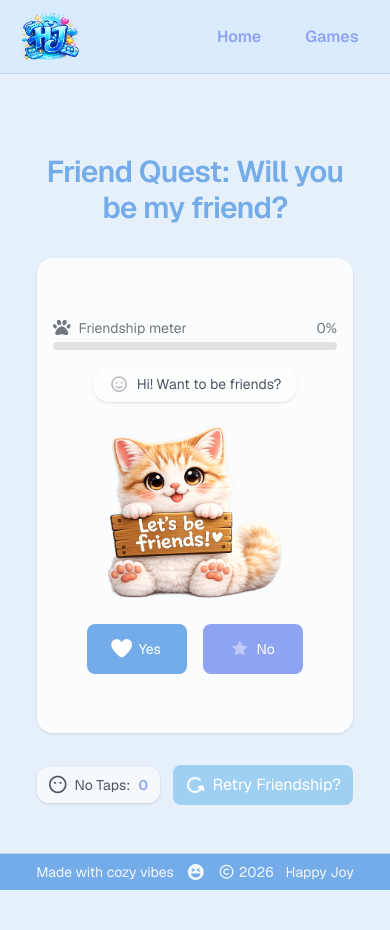
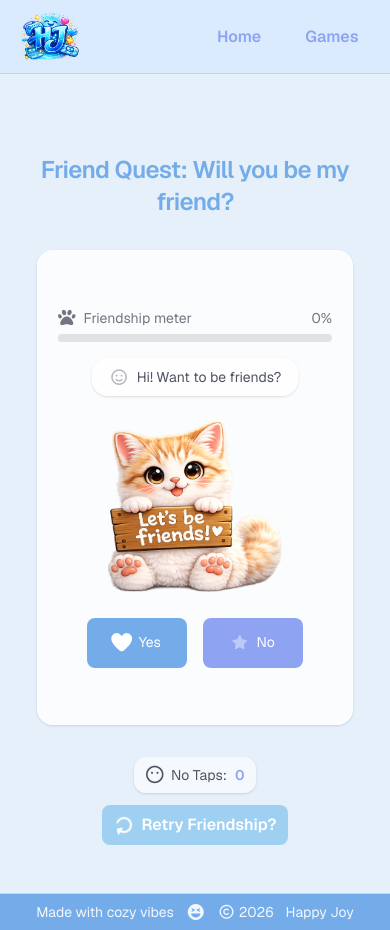
Before and after one commit to happy-joy-hj/happy-joy, a Next.js app: page /games/friend-quest in a window 390 px wide. Before the commit the page ends 890 px from the top, so only its background shows below. Built offline with nearby package versions, Linux system fonts and the light colour scheme.

Commit message:
Polish Friend Quest interface

```diff
--- a/src/app/games/friend-quest/page.tsx
+++ b/src/app/games/friend-quest/page.tsx
@@ -134,19 +134,21 @@ export default function Page() {
 
   return (
     <div className="container flex flex-col items-center justify-center gap-8 text-center md:gap-12">
-      <h2 className="text-primary">Friend Quest: Will you be my friend?</h2>
+      <h2 className="max-w-2xl text-2xl text-primary sm:text-3xl">
+        Friend Quest: Will you be my friend?
+      </h2>
 
       <section
         ref={sectionRef}
         onAnimationEnd={onAnimationEnd}
         className={[
-          "relative flex size-full max-w-5xl flex-col items-center justify-center gap-4 overflow-hidden rounded-2xl bg-white/80 text-center shadow-sm",
+          "relative flex size-full max-w-5xl flex-col items-center justify-center gap-4 overflow-hidden rounded-2xl border border-white/60 bg-white/80 text-center shadow-sm",
           "h-118.75 md:h-125",
           isShaking ? "cozy-shake" : "",
         ].join(" ")}
       >
-        <div className="w-full max-w-md px-4">
-          <div className="mb-1 flex items-center justify-between text-xs opacity-80">
+        <div className="w-full max-w-md px-5 sm:px-6">
+          <div className="mb-1.5 flex items-center justify-between gap-3 text-xs text-foreground/80">
             <span className="inline-flex items-center gap-2">
               <i
                 aria-hidden="true"
@@ -169,7 +171,7 @@ export default function Page() {
         </div>
 
         <div
-          className="inline-flex items-center gap-2 rounded-2xl bg-white/70 px-4 py-2 shadow-sm"
+          className="inline-flex max-w-[90%] items-center gap-2 rounded-2xl border border-white/60 bg-white/70 px-4 py-2 text-center shadow-sm"
           aria-live="polite"
         >
           <i
@@ -212,15 +214,17 @@ export default function Page() {
                   type="button"
                   onClick={handleYes}
                   style={{ width: BASE_W, height: BASE_H }}
-                  className="grid place-items-center rounded-full bg-primary text-white transition-transform duration-150 active:scale-95"
+                  className="grid cursor-pointer place-items-center rounded-full bg-primary text-white transition-transform duration-150 focus-visible:ring-2 focus-visible:ring-secondary focus-visible:ring-offset-2 focus-visible:ring-offset-background focus-visible:outline-none active:scale-95"
                 >
-                  <span className="inline-flex items-center gap-2">
+                  <span className="flex w-full items-center justify-center gap-2 px-2">
                     <i
                       aria-hidden="true"
-                      className="fa-solid fa-heart fa-beat"
+                      className="fa-solid fa-heart fa-beat shrink-0"
                       style={faAnimStyle}
                     />
-                    {stageContent.yesText}
+                    <span className="min-w-0 text-center leading-tight">
+                      {stageContent.yesText}
+                    </span>
                   </span>
                 </button>
 
@@ -228,15 +232,17 @@ export default function Page() {
                   type="button"
                   onClick={handleNo}
                   style={{ width: BASE_W, height: BASE_H }}
-                  className="grid place-items-center rounded-full bg-secondary text-white transition-transform duration-150 active:scale-95"
+                  className="grid cursor-pointer place-items-center rounded-full bg-secondary text-white transition-transform duration-150 focus-visible:ring-2 focus-visible:ring-primary focus-visible:ring-offset-2 focus-visible:ring-offset-background focus-visible:outline-none active:scale-95"
                 >
-                  <span className="inline-flex items-center gap-2">
+                  <span className="flex w-full items-center justify-center gap-2 px-2">
                     <i
                       aria-hidden="true"
-                      className="fa-solid fa-star fa-fade"
+                      className="fa-solid fa-star fa-fade shrink-0"
                       style={faAnimStyle}
                     />
-                    {stageContent.noText}
+                    <span className="min-w-0 text-center leading-tight">
+                      {stageContent.noText}
+                    </span>
                   </span>
                 </button>
               </div>
@@ -252,15 +258,17 @@ export default function Page() {
                     height: BASE_H,
                     transform: `scale(${yesScale})`,
                   }}
-                  className="absolute bottom-6 left-1/2 grid origin-center -translate-x-1/2 place-items-center rounded-full bg-primary text-white transition-transform duration-200 ease-out active:scale-[0.98]"
+                  className="absolute bottom-6 left-1/2 grid origin-center -translate-x-1/2 cursor-pointer place-items-center rounded-full bg-primary text-white transition-transform duration-200 ease-out focus-visible:ring-2 focus-visible:ring-secondary focus-visible:ring-offset-2 focus-visible:ring-offset-background focus-visible:outline-none active:scale-[0.98]"
                 >
-                  <span className="inline-flex items-center gap-2">
+                  <span className="flex w-full items-center justify-center gap-2 px-2">
                     <i
                       aria-hidden="true"
-                      className={`${yesIcon} fa-beat-fade`}
+                      className={`${yesIcon} fa-beat-fade shrink-0`}
                       style={faAnimStyle}
                     />
-                    {stageContent.yesText}
+                    <span className="min-w-0 text-center leading-tight">
+                      {stageContent.yesText}
+                    </span>
                   </span>
                 </button>
 
@@ -275,15 +283,17 @@ export default function Page() {
                     top: noPos.y,
                     transform: `scale(${noScale})`,
                   }}
-                  className="absolute grid origin-top-left place-items-center rounded-full bg-secondary text-white transition-all duration-200 ease-out active:scale-95"
+                  className="absolute grid origin-top-left cursor-pointer place-items-center rounded-full bg-secondary text-white transition-all duration-200 ease-out focus-visible:ring-2 focus-visible:ring-primary focus-visible:ring-offset-2 focus-visible:ring-offset-background focus-visible:outline-none active:scale-95"
                 >
-                  <span className="inline-flex items-center gap-2">
+                  <span className="flex w-full items-center justify-center gap-2 px-2">
                     <i
                       aria-hidden="true"
-                      className={`${noIcon} fa-fade`}
+                      className={`${noIcon} fa-fade shrink-0`}
                       style={faAnimStyle}
                     />
-                    {showNoText ? stageContent.noText : ""}
+                    <span className="min-w-0 text-center leading-tight">
+                      {showNoText ? stageContent.noText : ""}
+                    </span>
                   </span>
                 </button>
               </>
@@ -317,7 +327,7 @@ export default function Page() {
         )}
       </section>
 
-      <div className="flex w-full max-w-5xl items-center justify-between gap-3">
+      <div className="flex w-full max-w-5xl flex-col items-center justify-between gap-3 sm:flex-row">
         <div className="flex items-center justify-center gap-2 rounded-xl bg-white/60 px-3 py-2 text-sm shadow-sm">
           <i
             aria-hidden="true"
@@ -331,11 +341,11 @@ export default function Page() {
         <button
           type="button"
           onClick={handleReset}
-          className="inline-flex items-center justify-center gap-2 rounded-lg bg-accent px-3 py-1 text-white transition-transform hover:opacity-90 active:scale-[0.98]"
+          className="inline-flex cursor-pointer items-center justify-center gap-2 rounded-lg bg-accent px-3 py-2 font-semibold text-white transition hover:-translate-y-0.5 hover:shadow-sm focus-visible:ring-2 focus-visible:ring-secondary focus-visible:ring-offset-2 focus-visible:ring-offset-background focus-visible:outline-none active:scale-[0.98]"
         >
           <i
             aria-hidden="true"
-            className="fa-solid fa-rotate-left fa-spin"
+            className="fa-solid fa-rotate-right fa-spin"
             style={faAnimStyle}
           />
           Retry Friendship?
```
